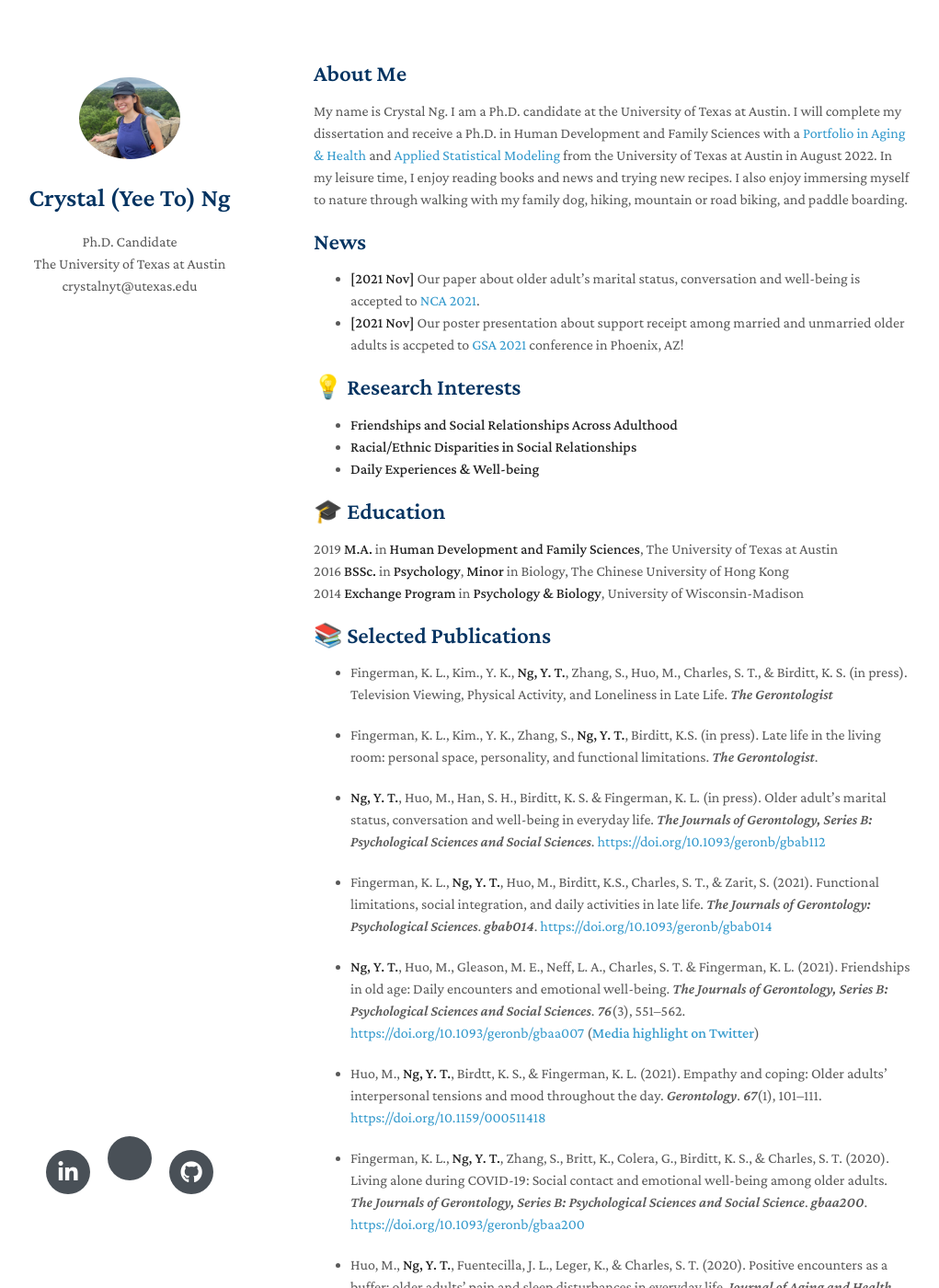
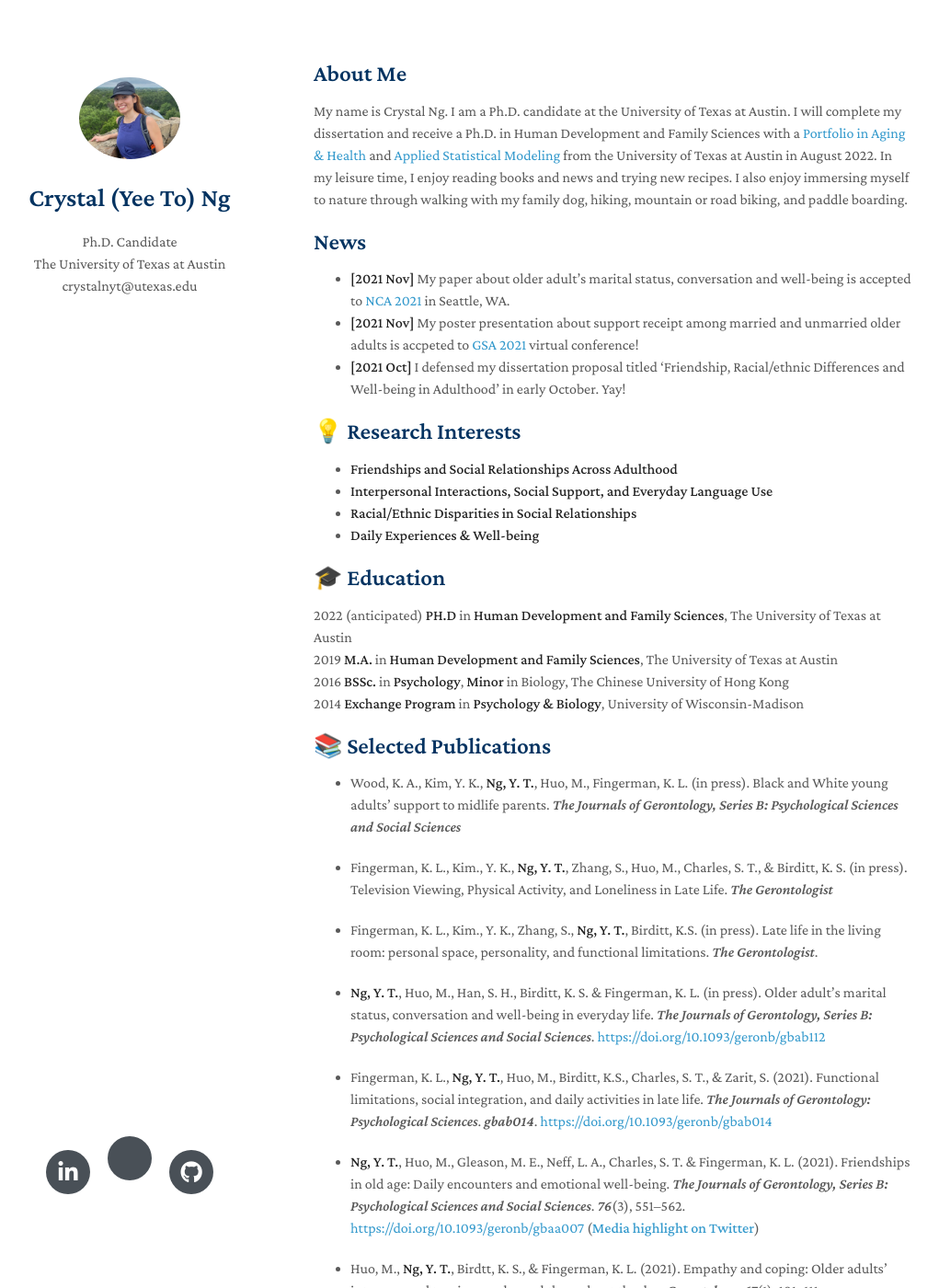
Before and after one commit to Crystal-ng/Crystal-ng.github.io, a Jekyll site: the page built from index.md, in a window 1280 px wide and 1400 px high. Shown: the whole window at 92% size, without its empty margins (129-1150 px from the left). Built offline with Jekyll 4.4.1, drawn with Linux system fonts in a browser that asks for light colours; nearby versions of some CDN libraries; a style sheet for code colours, icons or effects is not loaded; our own code applies the rules of GitHub Pages for plain Markdown files; some of the changed text lies outside the part shown.

Commit message:
Update index.md

```diff
--- a/index.md
+++ b/index.md
@@ -10,24 +10,27 @@ My name is Crystal Ng. I am a Ph.D. candidate at the University of Texas at Aust
 
 
 ## News
-- **[2021 Nov]** Our paper about older adult’s marital status, conversation and well-being is accepted to [NCA 2021](https://www.natcom.org/).
-- **[2021 Nov]** Our poster presentation about support receipt among married and unmarried older adults is accpeted to [GSA 2021](https://www.gsa2021.org/) conference in Phoenix, AZ!
-
+- **[2021 Nov]** My paper about older adult’s marital status, conversation and well-being is accepted to [NCA 2021](https://www.natcom.org/) in Seattle, WA.
+- **[2021 Nov]** My poster presentation about support receipt among married and unmarried older adults is accpeted to [GSA 2021](https://www.gsa2021.org/) virtual conference!
+- **[2021 Oct]** I defensed my dissertation proposal titled 'Friendship, Racial/ethnic Differences and Well-being in Adulthood' in early October. Yay!
 
 
 ## 💡 Research Interests
 
 - **Friendships and Social Relationships Across Adulthood** <br>
+- **Interpersonal Interactions, Social Support, and Everyday Language Use** <br>
 - **Racial/Ethnic Disparities in Social Relationships** <br>
 - **Daily Experiences & Well-being**
 
 ## 🎓 Education
+2022 (anticipated) **PH.D** in **Human Development and Family Sciences**, The University of Texas at Austin <br>
 2019 **M.A.** in **Human Development and Family Sciences**, The University of Texas at Austin <br>
 2016	**BSSc.** in **Psychology**, **Minor** in Biology, The Chinese University of Hong Kong <br>
 2014 **Exchange Program** in **Psychology & Biology**, University of Wisconsin-Madison <br>
 
 
 ## 📚 Selected Publications
+- Wood, K. A., Kim, Y. K., **Ng, Y. T.**, Huo, M., Fingerman, K. L. (in press). Black and White young  adults’ support to midlife parents. *The Journals of Gerontology, Series B: Psychological Sciences and Social Sciences*
 
 - Fingerman, K. L., Kim., Y. K., **Ng, Y. T.**, Zhang, S., Huo, M., Charles, S. T., & Birditt, K. S. (in press). Television Viewing, Physical Activity, and Loneliness in Late Life. *The Gerontologist*
 
@@ -72,7 +75,9 @@ My name is Crystal Ng. I am a Ph.D. candidate at the University of Texas at Aust
   <br>
   National Communication Association (NCA)
   <br>
-  Texas National Council on Family Relations (NCFR)
+  National Council on Family Relations (NCFR)
+  <br>
+  Texas National Council on Family Relations (TXNCFR)
   <br>
   Southern Gerontological Society (SGS)
   <br>
```
